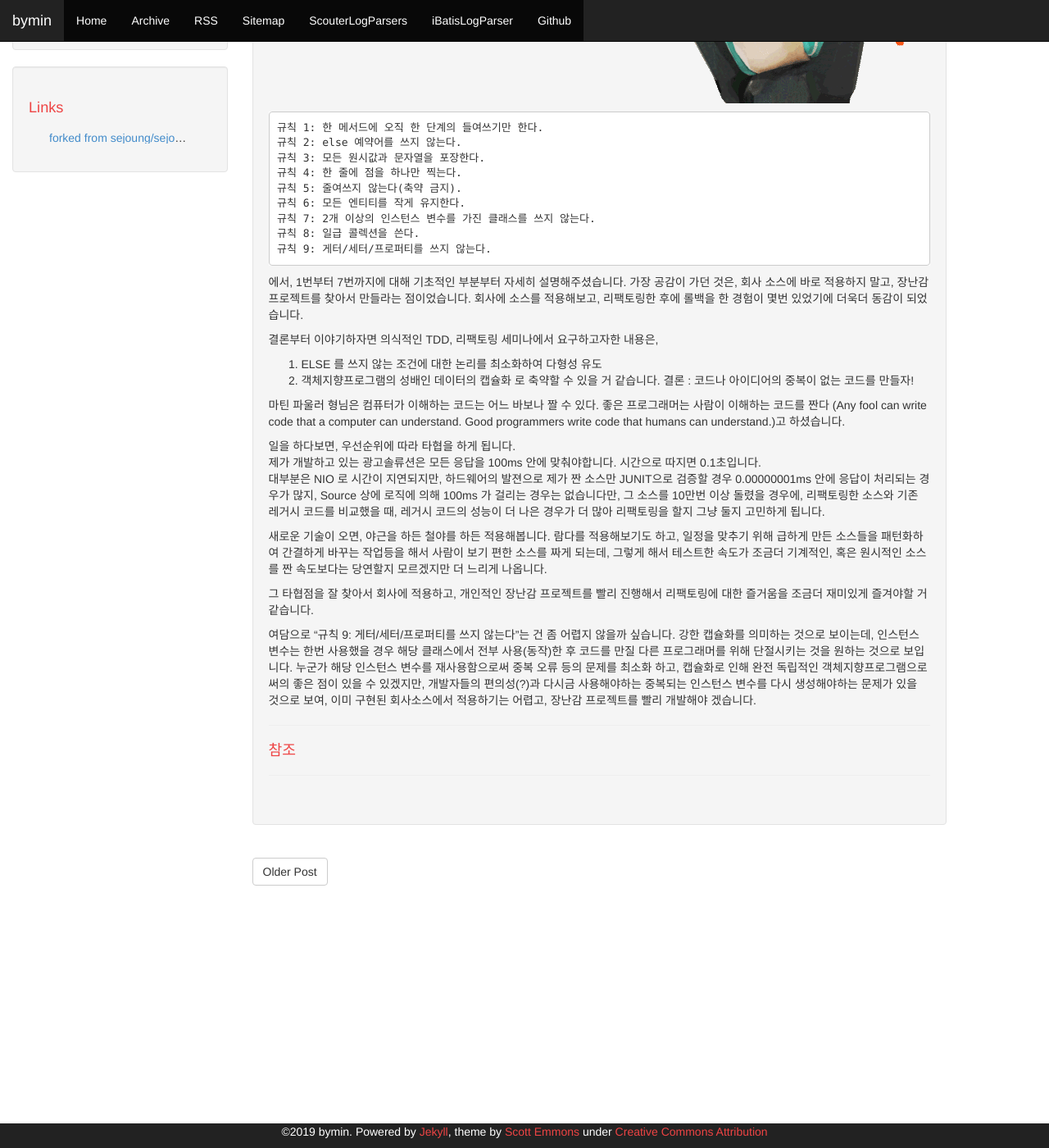
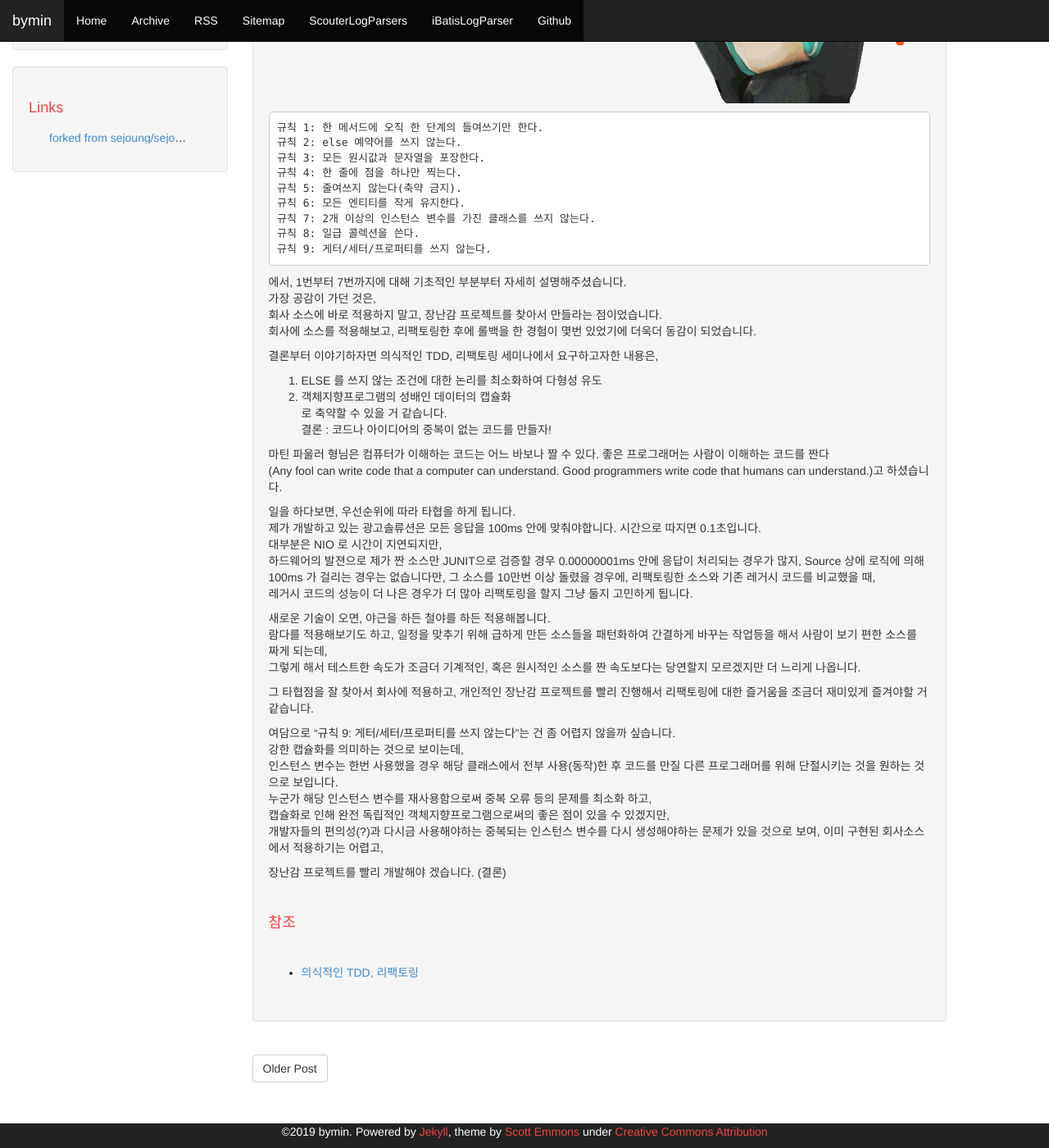
Before and after one commit to youngclown/youngclown.github.io, a Jekyll site: the page built from _posts/2019-04-26-baemin20190425.md, in a window 1280 px wide and 1400 px high, scrolled down 467 px. Shown: the whole window at 82% size. Built offline with Jekyll 4.4.1, drawn with Linux system fonts in a browser that asks for light colours.

Commit message:
toy project

````diff
--- a/_posts/2019-04-26-baemin20190425.md
+++ b/_posts/2019-04-26-baemin20190425.md
@@ -22,10 +22,13 @@ comments: true
 규칙 8: 일급 콜렉션을 쓴다.
 규칙 9: 게터/세터/프로퍼티를 쓰지 않는다.
 ```
+
+
 에서, 1번부터 7번까지에 대해 기초적인 부분부터 자세히 설명해주셨습니다.
 가장 공감이 가던 것은,
 회사 소스에 바로 적용하지 말고, 장난감 프로젝트를 찾아서 만들라는 점이었습니다.
 회사에 소스를 적용해보고, 리팩토링한 후에 롤백을 한 경험이 몇번 있었기에 더욱더 동감이 되었습니다.
+
 
 결론부터 이야기하자면 의식적인 TDD, 리팩토링 세미나에서 요구하고자한 내용은,
 1. ELSE 를 쓰지 않는 조건에 대한 논리를 최소화하여 다형성 유도
@@ -53,7 +56,11 @@ comments: true
 인스턴스 변수는 한번 사용했을 경우 해당 클래스에서 전부 사용(동작)한 후 코드를 만질 다른 프로그래머를 위해 단절시키는 것을 원하는 것으로 보입니다.
 누군가 해당 인스턴스 변수를 재사용함으로써 중복 오류 등의 문제를 최소화 하고,
 캡슐화로 인해 완전 독립적인 객체지향프로그램으로써의 좋은 점이 있을 수 있겠지만,
-개발자들의 편의성(?)과 다시금 사용해야하는 중복되는 인스턴스 변수를 다시 생성해야하는 문제가 있을 것으로 보여, 이미 구현된  회사소스에서 적용하기는 어렵고, 장난감 프로젝트를 빨리 개발해야 겠습니다.
+개발자들의 편의성(?)과 다시금 사용해야하는 중복되는 인스턴스 변수를 다시 생성해야하는 문제가 있을 것으로 보여, 이미 구현된  회사소스에서 적용하기는 어렵고,
+
+장난감 프로젝트를 빨리 개발해야 겠습니다.  (결론)
+
+
 
 
 
@@ -71,3 +78,5 @@ comments: true
 -----
 # 참조
 -----
+
+* [의식적인 TDD, 리팩토링](https://sejoung.github.io/2019/04/2019-04-25-tdd/#more)
````
